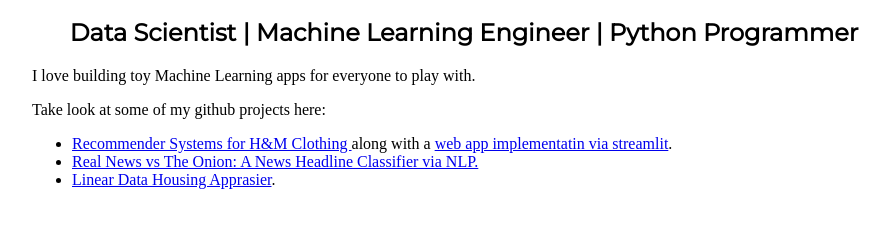
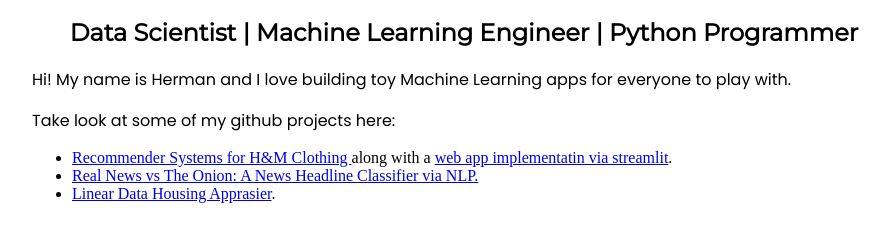
Before and after one commit to hermanyu/hermanyu.github.io, a plain HTML site: page index.html in a window 1280 px wide. Shown: the part 359-600 px from the top of the page, without its empty margins (176-1066 px from the left). Drawn offline with Linux system fonts and the light colour scheme.

Commit message:
change paragraph font to Poppins

```diff
--- a/index.html
+++ b/index.html
@@ -18,6 +18,7 @@
     p {
         margin-left:200px;
         margin-right:200px;
+        font-family: 'Poppins', sans-serif;
     }
 
     ul {
@@ -32,7 +33,7 @@
 
     <title> Herman Yu Personal Webpage </title>
     <link href="https://fonts.googleapis.com/css?family=Montserrat:100,200,300,400" rel="stylesheet">
-
+    <link href="https://fonts.googleapis.com/css?family=Poppins:100,200,300,400" rel="stylesheet">
 </head>
 
 <!--Body-->
@@ -46,7 +47,7 @@
     <h2> Data Scientist | Machine Learning Engineer | Python Programmer </h2>
 
     <p>
-        I love building toy Machine Learning apps for everyone to play with.
+        Hi! My name is Herman and I love building toy Machine Learning apps for everyone to play with.
     </p>
 
     <p>
```
